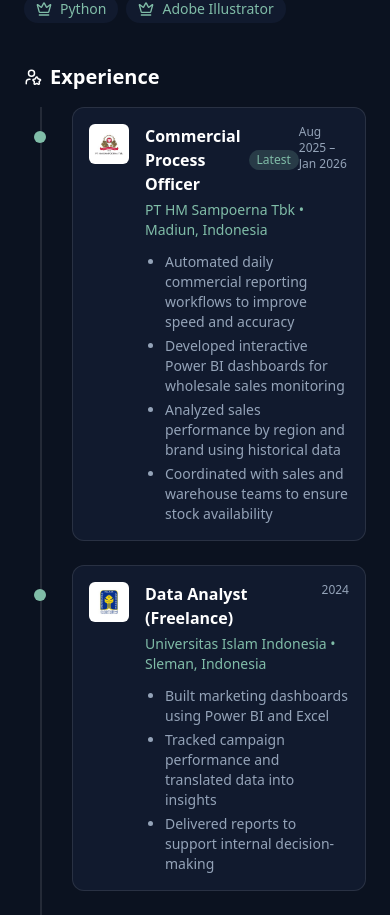
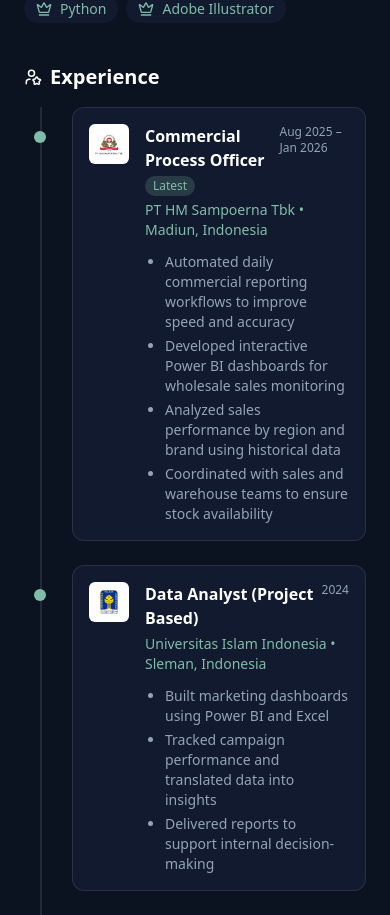
Before and after one commit to tengkumuazabs/web-portfolio, a React app: page / in a window 390 px wide. Shown: the part 1379-2294 px from the top of the page. Built offline with nearby package versions, Linux system fonts and the light colour scheme; the HTML template or start-up script is replaced by a standard one.

Commit message:
updated code

```diff
--- a/src/components/Experience.jsx
+++ b/src/components/Experience.jsx
@@ -36,9 +36,12 @@
 
                 <div className="flex-1">
                   <div className="flex justify-between items-start">
-                    <div className="flex items-center gap-2">
+                    <div className="flex flex-col sm:flex-row sm:items-center sm:gap-2">
                       <h3 className="font-semibold">Commercial Process Officer</h3>
-                      <span className="px-2 py-0.5 bg-accent/20 text-accent text-xs font-medium rounded-full">Latest</span>
+
+                      <span className="px-2 py-0.5 bg-accent/20 text-accent text-xs font-medium rounded-full mt-1 sm:mt-0 w-fit">
+                        Latest
+                      </span>
                     </div>
                     <span className="text-xs text-muted">Aug 2025 – Jan 2026</span>
                   </div>
@@ -75,7 +78,7 @@
 
                 <div className="flex-1">
                   <div className="flex justify-between items-start">
-                    <h3 className="font-semibold">Data Analyst (Freelance)</h3>
+                    <h3 className="font-semibold">Data Analyst (Project Based)</h3>
                     <span className="text-xs text-muted">2024</span>
                   </div>
 
```
